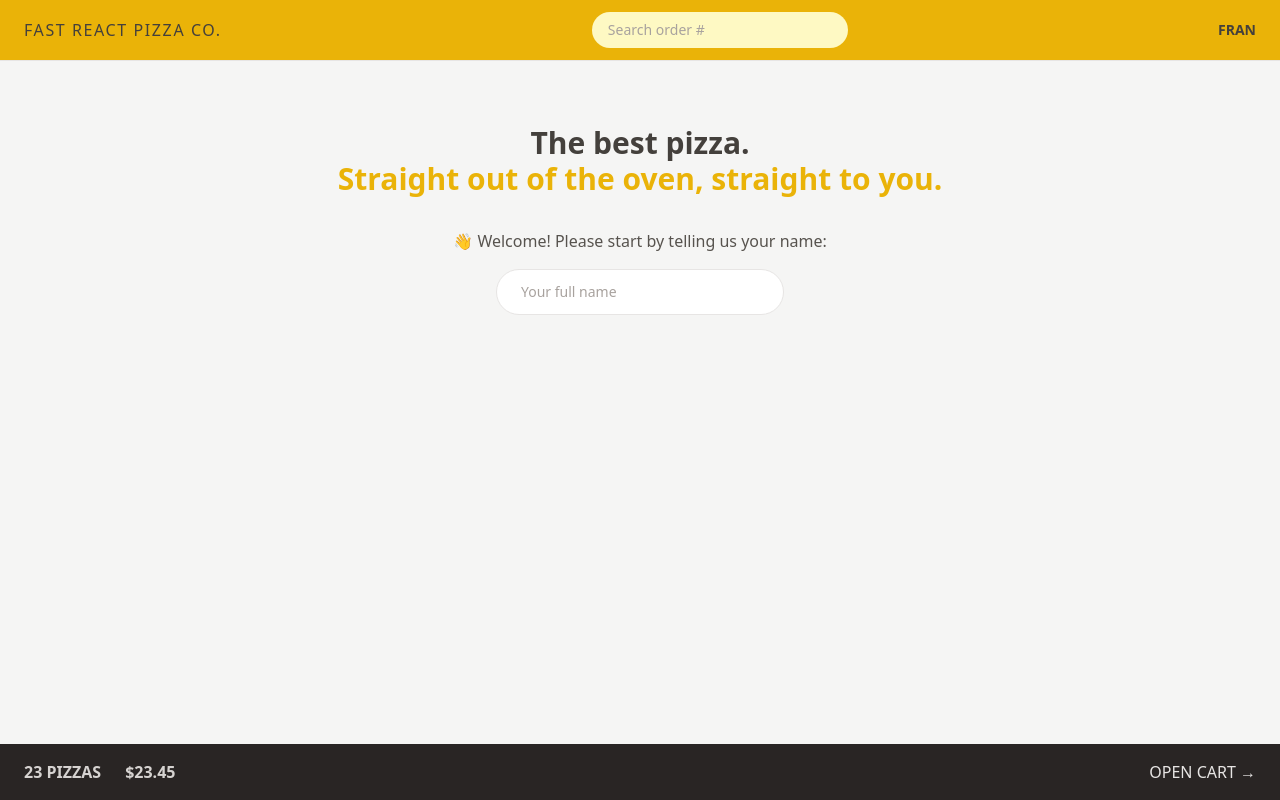
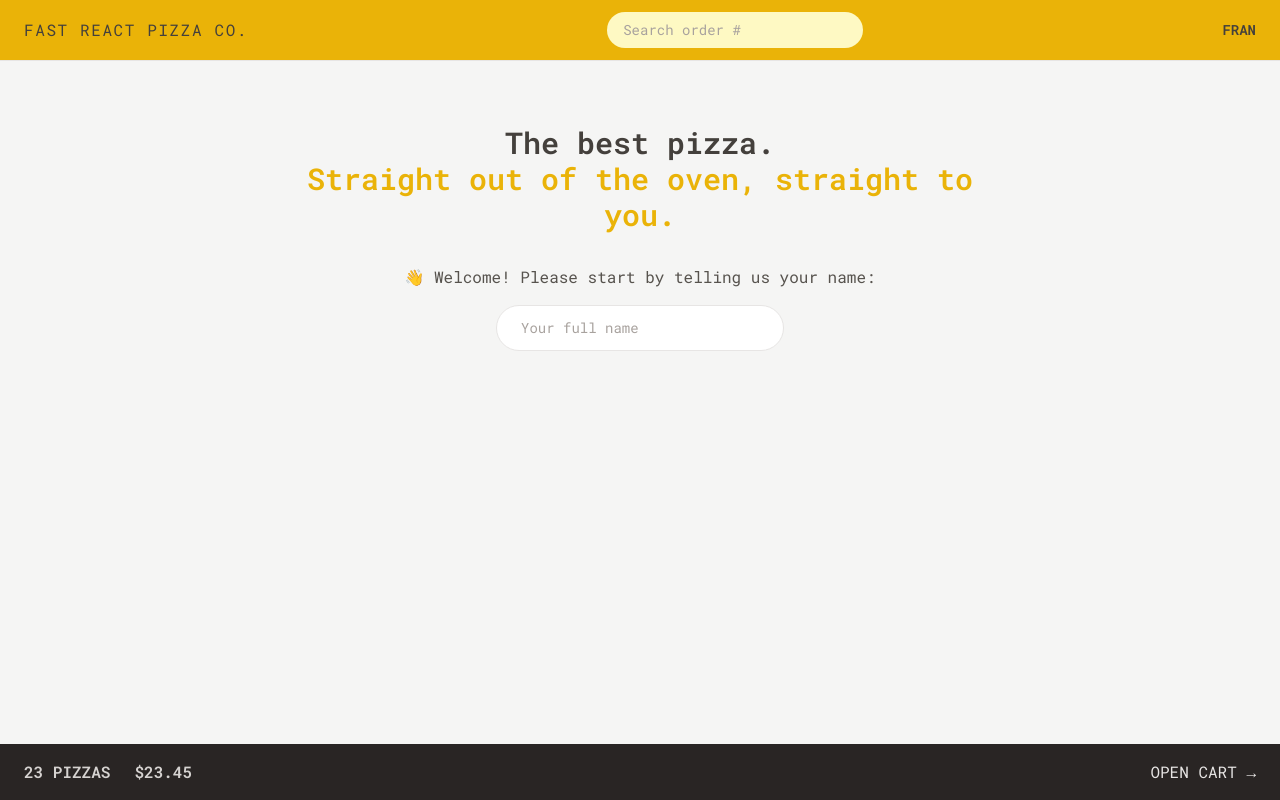
Before and after one commit to FrancoRossi-visual/fast-react-pizza, a React (Vite) app: page / in a window 1280 px wide. Built offline with nearby package versions, Linux system fonts and the light colour scheme.

Commit message:
custom tailwind

```diff
--- a/index.html
+++ b/index.html
@@ -4,7 +4,15 @@
     <meta charset="UTF-8" />
     <link rel="icon" type="image/svg+xml" href="/vite.svg" />
     <meta name="viewport" content="width=device-width, initial-scale=1.0" />
-    <title>Vite + React</title>
+
+    <link rel="preconnect" href="https://fonts.googleapis.com" />
+    <link rel="preconnect" href="https://fonts.gstatic.com" crossorigin />
+    <link
+      href="https://fonts.googleapis.com/css2?family=Roboto+Mono:wght@300;400;500;600;700&display=swap"
+      rel="stylesheet"
+    />
+
+    <title>Fast React Pizza</title>
   </head>
   <body class="bg-stone-100 text-stone-700">
     <div id="root"></div>
--- a/src/index.css
+++ b/src/index.css
@@ -6,13 +6,11 @@
   .input {
     @apply w-full rounded-full border border-stone-200 px-4 py-2 align-baseline text-sm transition duration-300 placeholder:text-stone-400 focus:outline-none focus:ring focus:ring-yellow-400 md:px-6 md:py-3;
   }
-}
 
-/* https://dev.to/afif/i-made-100-css-loaders-for-your-next-project-4eje */
   .loader {
     width: 45px;
     aspect-ratio: 0.75;
-  --c: no-repeat linear-gradient(#333 0 0);
+    --c: no-repeat linear-gradient(theme(colors.stone.800) 0 0);
     background:
       var(--c) 0% 50%,
       var(--c) 50% 50%,
@@ -47,3 +45,6 @@
         100% 100%;
     }
   }
+}
+
+/* https://dev.to/afif/i-made-100-css-loaders-for-your-next-project-4eje */
--- a/src/ui/Loader.jsx
+++ b/src/ui/Loader.jsx
@@ -1,4 +1,8 @@
 function Loader() {
-  return <div className='loader'></div>;
+  return (
+    <div className="absolute inset-0 flex items-center justify-center bg-slate-200/20 backdrop-blur-sm">
+      <div className="loader"></div>;
+    </div>
+  );
 }
 export default Loader;
--- a/tailwind.config.js
+++ b/tailwind.config.js
@@ -2,7 +2,14 @@
 export default {
   content: ["./index.html", "./src/**/*.{js,ts,jsx,tsx}"],
   theme: {
-    extend: {},
+    fontFamily: {
+      sans: "Roboto Mono, monospace",
+    },
+
+    extend: {
+      height: {},
+      screen: "100dvh",
+    },
   },
   plugins: [],
 };
```
Lines whose indentation alone changed are shown as unchanged.
